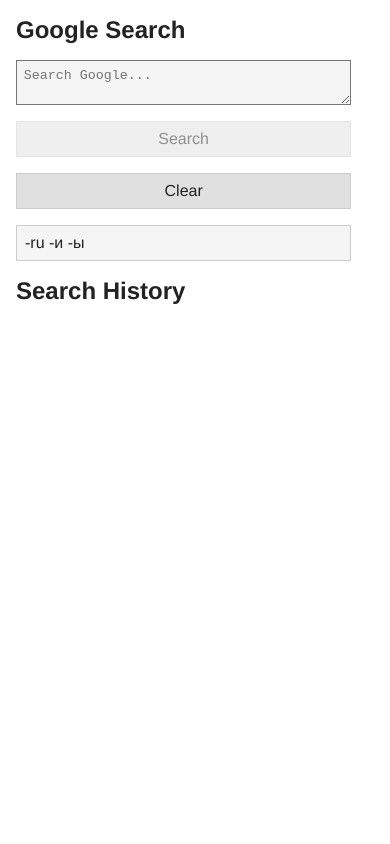
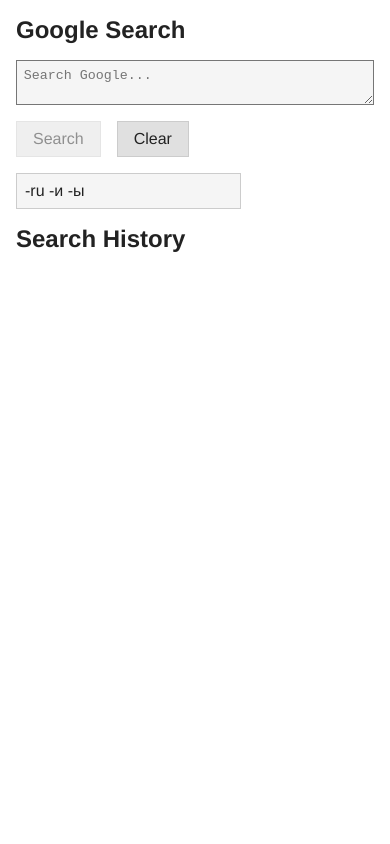
Before and after one commit to Sany18/search-home-page, a plain HTML site: page index.html in a window 390 px wide. Shown: the top 844 px of the page. Drawn offline with Linux system fonts and the light colour scheme.

Commit message:
Fix mobile view

```diff
--- a/index.html
+++ b/index.html
@@ -52,8 +52,8 @@
 </head>
 
 <body>
-  <div class="flex column gap-1 h-100">
-    <div class="flex column gap-1">
+  <div class="flex-column gap-1 h-100">
+    <div class="flex-column gap-1">
       <h2>Google Search</h2>
 
       <form
@@ -95,7 +95,7 @@
     </div>
   </div>
 
-  <div class="column">
+  <div class="flex-column flex-1">
     <p class="pre comment">
 <b>Enter</b> ------------------------ search
 <b>Ctrl + Enter</b> ----------------- new line
--- a/styles.css
+++ b/styles.css
@@ -1,3 +1,5 @@
+/* Media */
+
 /* Prestyled elements*/
 h1, h2, h3, h4, h5, h6, ul, ol, p {
   margin-top: 0;
@@ -108,7 +110,8 @@
   display: flex;
 }
 
-.column {
+.flex-column {
+  display: flex;
   flex-direction: column;
 }
 
@@ -135,9 +138,3 @@
   line-height: 1.4;
   font-family: monospace;
 }
-
-@media screen and (max-width: 600px) {
-  .flex {
-    flex-direction: column;
-  }
-}
```
